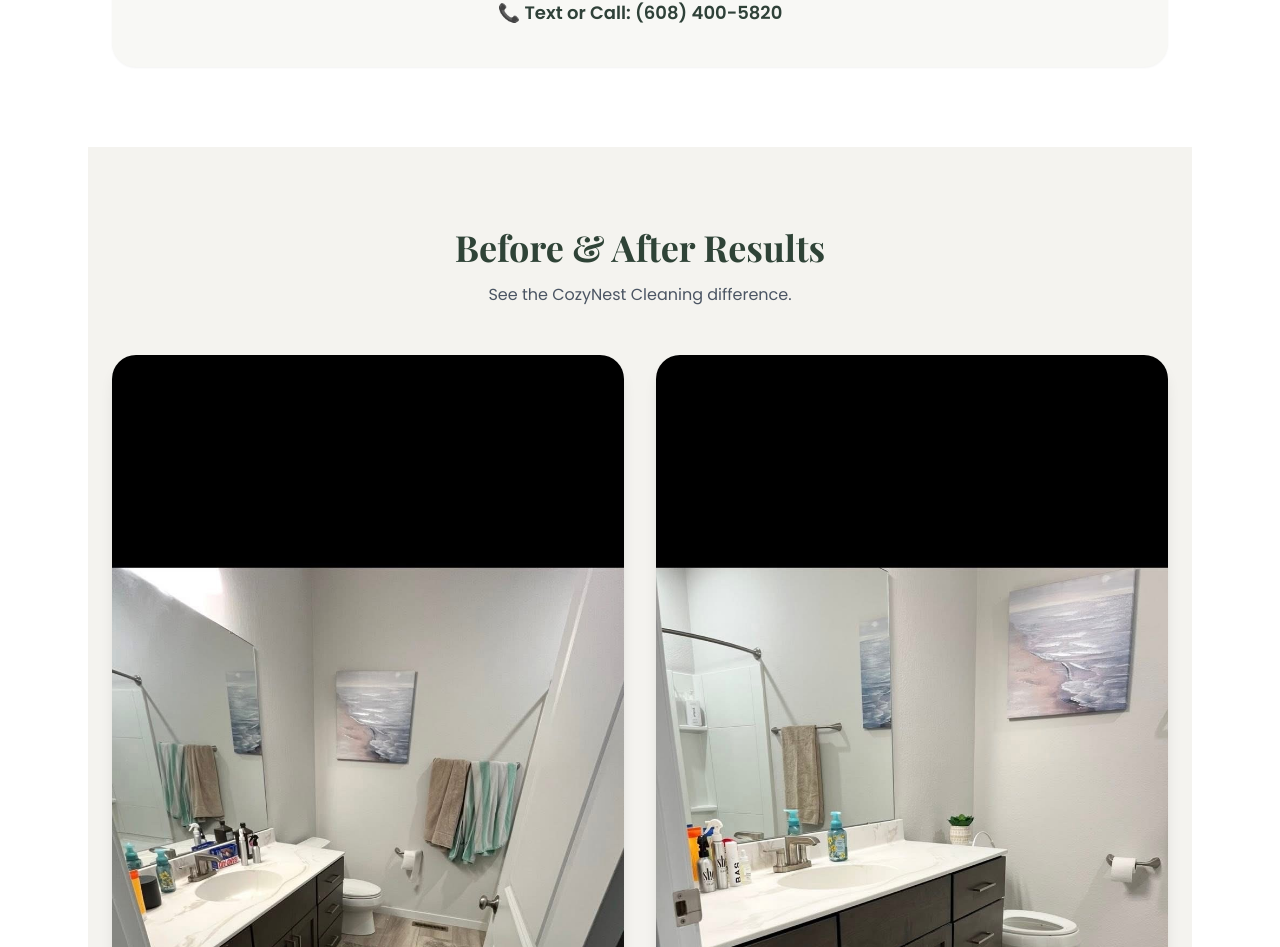
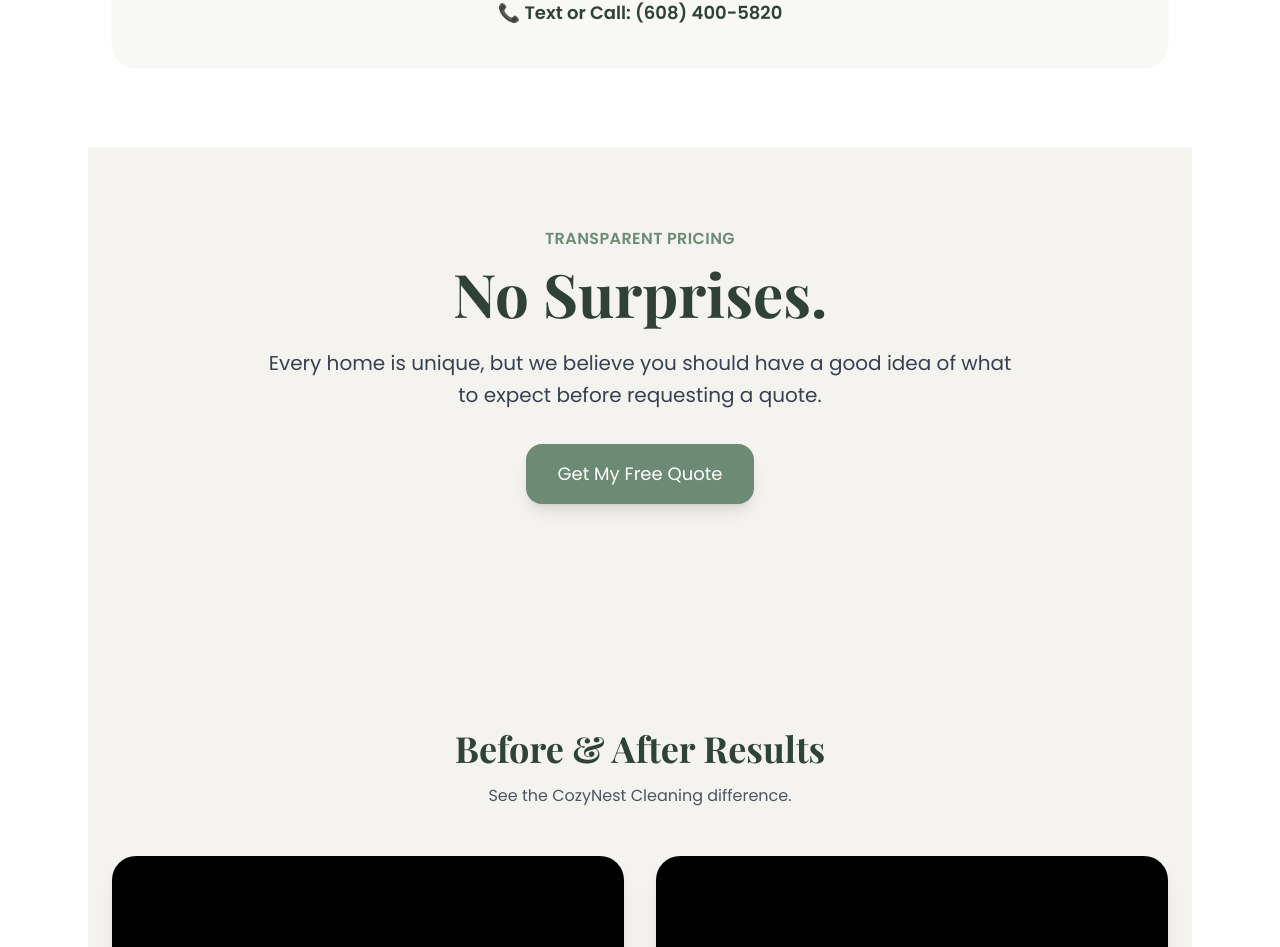
Before and after one commit to CozyNest26/cozynest-cleaning, a React (Vite) app in the folder cozynest-cleaning/: page / in a window 1280 px wide. Shown: the part 8892-9839 px from the top of the page. Built offline with nearby package versions, Linux system fonts and the light colour scheme.

Commit message:
Update App.jsx

```diff
--- a/cozynest-cleaning/src/App.jsx
+++ b/cozynest-cleaning/src/App.jsx
@@ -1,3 +1,5 @@
+import Pricing from "./Pricing";
+
 const services = [
   "Recurring Residential Cleaning",
   "Deep Cleaning",
@@ -692,6 +694,7 @@ export default function App() {
     </p>
   </div>
 </section>
+    <Pricing />
     {/* BEFORE & AFTER GALLERY */}
 <section id="gallery" className="bg-[#f4f3ef] py-20">
   <div className="max-w-6xl mx-auto px-6">
```
